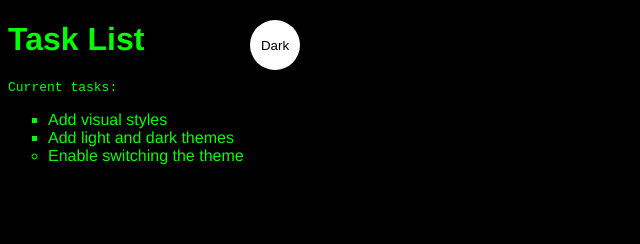
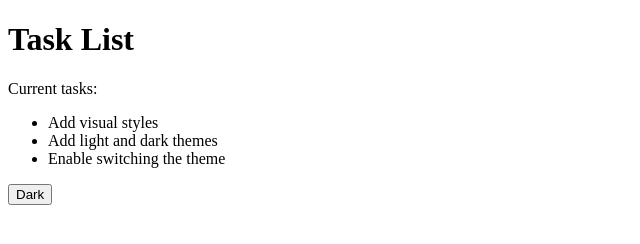
Before and after one commit to RuslanJunior2005/RuslanJunior2005.github.io, a plain HTML site: page index.html in a window 1280 px wide. Shown: the top 244 px of the page, without its empty margins (0-640 px from the left). Drawn offline with Linux system fonts and the light colour scheme.

Commit message:
Update main.css

```diff
--- a/main.css
+++ b/main.css
@@ -4,59 +4,16 @@
     --white: #FFFFFF;
     --black: #000000;
   }
-li {
-    list-style: circle;
-  }
-
-  .list {
-    list-style: square;
-  }
-
-  #msg {
-    font-family: monospace;
-  }
-  .light-theme {
-    color: #000000;
-    background: #00FF00;
-  }
-  .light-theme {
-    --bg: var(--green);
-    --fontColor: var(--black);
-  }
-  .dark-theme {
-    --bg: var(--black);
-    --fontColor: var(--green);
-  }
-  body {
-  background: var(--bg);
-  color: var(--fontColor);
-  font-family: helvetica;
-}
-.btn {
-    color: var(--btnFontColor);
-    background-color: var(--btnBg);
-  }
-  .btn {
-    position: absolute;
-    top: 20px;
-    left: 250px;
-    height: 50px;
-    width: 50px;
-    border-radius: 50%;
-    border: none;
-    color: var(--btnFontColor);
-    background-color: var(--btnBg);
-  }
-  .light-theme {
-  --bg: var(--green);
-  --fontColor: var(--black);
-  --btnBg: var(--black);
-  --btnFontColor: var(--white);
+body {
+  height: 400vh;
 }
 
-.dark-theme {
-  --bg: var(--black);
-  --fontColor: var(--green);
-  --btnBg: var(--white);
-  --btnFontColor: var(--black);
+::-webkit-scrollbar{
+  width: 20px;
 }
+::-webkit-scrollbar-track{
+  background: #dddd;
+}
+::-webkit-scrollbar-thumb{
+  background:#000000;
+}
```
